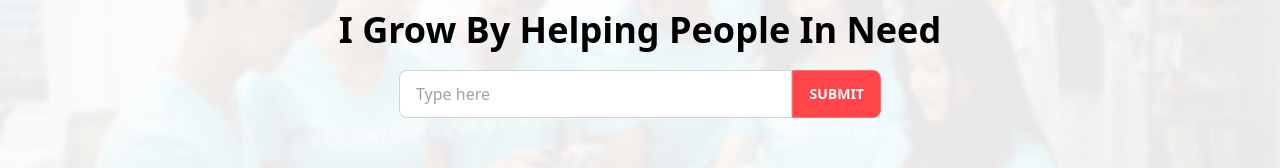
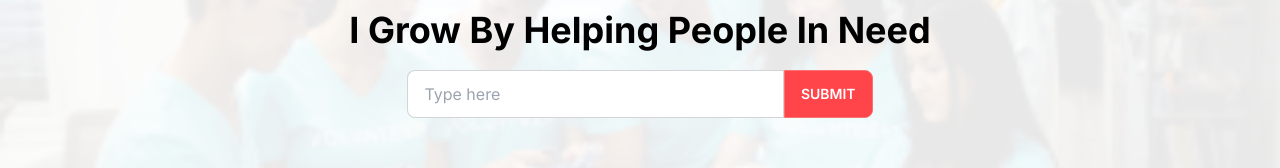
Before and after one commit to monjurBakthMazumder/Assignment-8, a React (Vite) app: page / in a window 1280 px wide. Shown: the part 256-424 px from the top of the page. Built offline with nearby package versions, Linux system fonts and the light colour scheme.

Commit message:
added google font inter

```diff
--- a/src/index.css
+++ b/src/index.css
@@ -1,3 +1,8 @@
+@import url('https://fonts.googleapis.com/css2?family=Inter:wght@400;500;600;700&display=swap');
 @tailwind base;
 @tailwind components;
 @tailwind utilities;
+
+body{
+    font-family: 'Inter', sans-serif;
+}
```
